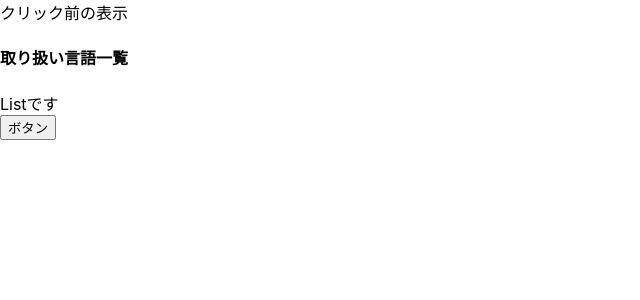
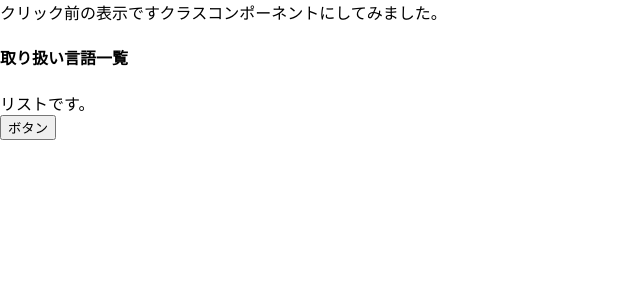
Before and after one commit to tokuyama-shouta/ReactStudy, a React (Create React App) app: page / in a window 1280 px wide. Shown: the top 300 px of the page, without its empty margins (0-640 px from the left). Built offline with nearby package versions, Linux system fonts and the light colour scheme.

Commit message:
クラスコンポーネント

```diff
--- a/src/App.js
+++ b/src/App.js
@@ -1,19 +1,28 @@
-import {useState} from 'react'
+import React from 'react'
 import {List} from './List'
 
-function App() {
-  const [description,setDescription] = useState('クリック前の表示')
+class App extends React.Component {
+  constructor(props){
+    super(props);
+    this.state = {description: 'クリック前の表示です'}
+  }
+  changeDescription() {
+    this.setState({
+      description: 'クリック後の表示です。'
+    })
+  }
+  render() {
+    const {description} = this.state;
+    return(
+      <>
+        {description}
+        <duv>クラスコンポーネントにしてみました。</duv>
+        <List title="取り扱い言語一覧"/>
+        <button onClick={() => this.changeDescription()}>ボタン</button>
+      </>
 
-  const changeDescription = () => {
-    setDescription('クリックあとの表示')
+    )
   }
-  return (
-    <div>
-      {description}
-      <List title="取り扱い言語一覧"/>
-      <button onClick={changeDescription}>ボタン</button>
-    </div>
-  );
 }
 
 export default App;
--- a/src/List.js
+++ b/src/List.js
@@ -1,10 +1,13 @@
+import React from 'react'
 
-export const List = (props) => {
-  const title = props.title;
-  return(
-    <div>
-      <h4>{title}</h4>
-      <div>Listです</div>
-    </div>
-  )
+export class List extends React.Component {
+    render(){
+      const {title} = this.props;
+      return(
+        <div>
+          <h4>{title}</h4>
+          <div>リストです。</div>
+        </div>
+      )
+    }
 }
```
Also changed, not shown: 1 other file (tests, documents, lock files or other folders).
